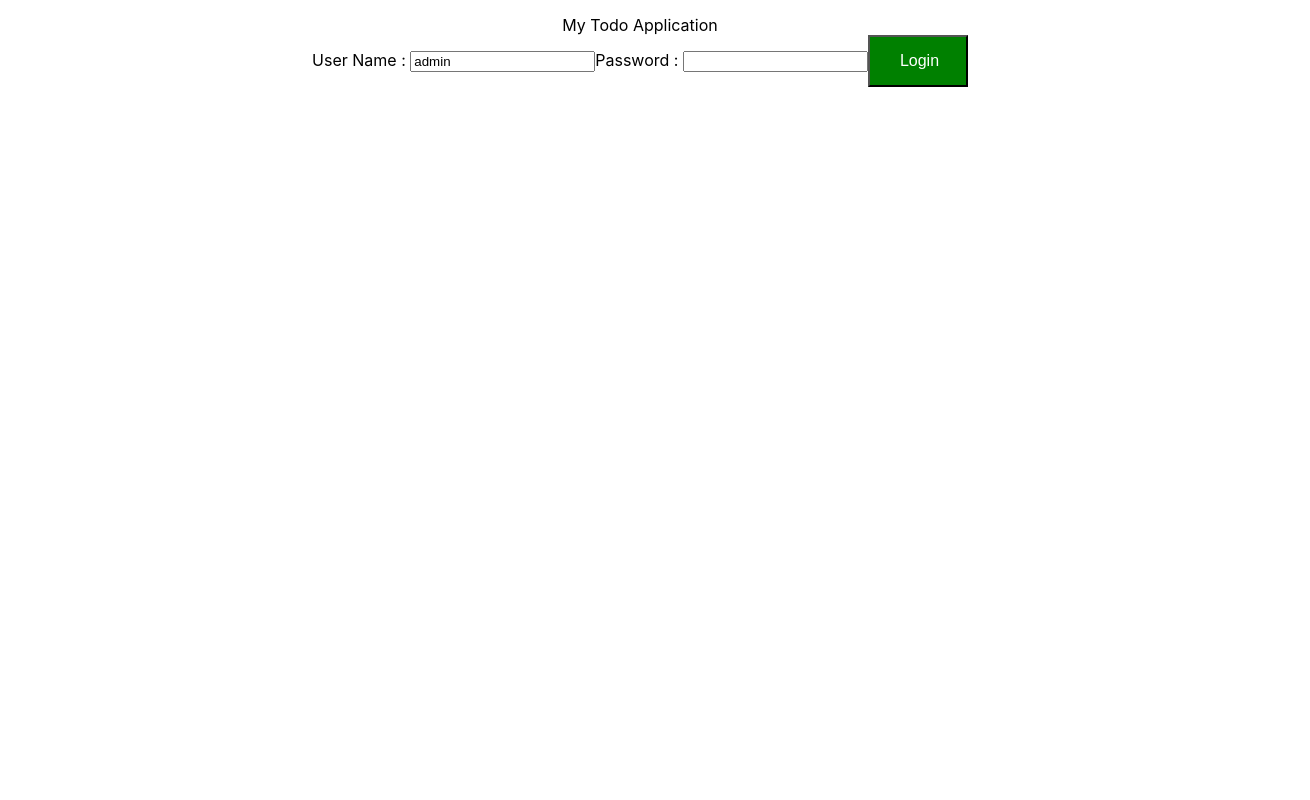
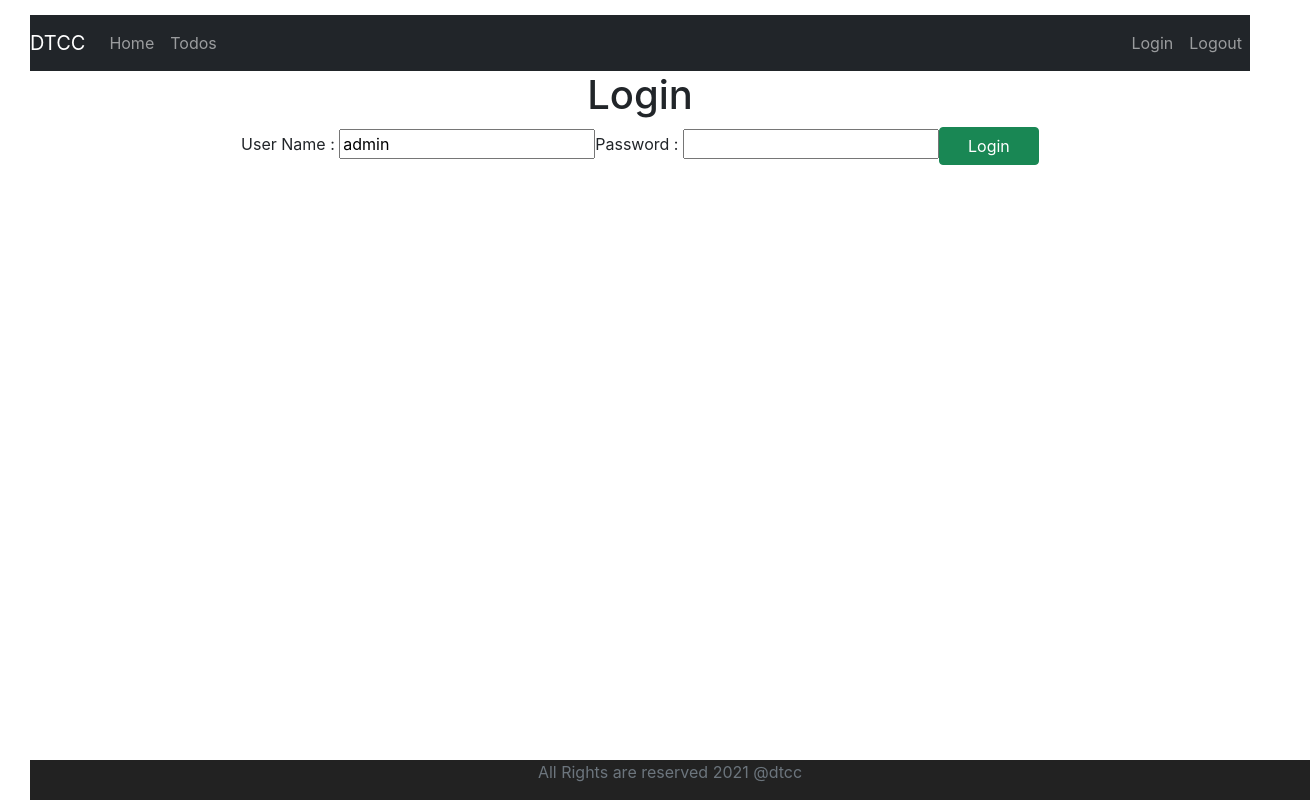
Before and after one commit to charujamnis/todo-app, a React (Create React App) app: page / in a window 1280 px wide. Shown: the whole page, 1310 px wide, since content can reach past the window. Built offline with nearby package versions, Linux system fonts and the light colour scheme.

Commit message:
menus added

```diff
--- a/package.json
+++ b/package.json
@@ -6,8 +6,12 @@
     "@testing-library/jest-dom": "^5.14.1",
     "@testing-library/react": "^11.2.7",
     "@testing-library/user-event": "^12.8.3",
+    "bootstrap": "^5.1.0",
+    "jquery": "^3.6.0",
+    "popper.js": "^1.16.1",
     "react": "^17.0.2",
     "react-dom": "^17.0.2",
+    "react-router-dom": "^5.2.0",
     "react-scripts": "4.0.3",
     "web-vitals": "^1.1.2"
   },
--- a/src/App.css
+++ b/src/App.css
@@ -1,3 +1,11 @@
+.footer{
+  position: absolute;
+  bottom : 0;
+  width : 100%;
+  height:40px;
+  background-color: #222222;
+}
+
 .App {
   text-align: center;
 }
--- a/src/App.js
+++ b/src/App.js
@@ -5,7 +5,6 @@ import ThirdComponent from './components/learning-examples/ThirdComponent'
 import TodoApp from './components/todo/TodoApp'
 import Counter  from './components/counter/Counter'
 import './App.css';
-
 
 class App extends Component {
 
@@ -18,6 +17,7 @@ class App extends Component {
     );
   }
 }
+
 
 class LearningComponents extends Component {
   render() {
--- /dev/null
+++ b/src/bootstrap.css
@@ -0,0 +1 @@
+@import url(https://unpkg.com/browse/bootstrap@4.1.0/dist/css/bootstrap.min.css)
--- a/src/components/todo/TodoApp.jsx
+++ b/src/components/todo/TodoApp.jsx
@@ -1,11 +1,93 @@
 import React , {Component} from 'react'
-
+import {BrowserRouter as Router, Route, Switch,Link} from 'react-router-dom'
 class TodoApp extends Component{
   render(){
     return(
       <div className="TodoApp">
-          My Todo Application
-          <LoginComponent/>
+          <Router>
+            <> {/*React Fragment*/}
+            <HeaderComponent/>
+              <Switch> {/*Switch is used when you want to show only one route at one time */}
+                <Route path="/" exact component={LoginComponent}/>
+                <Route path="/login" component={LoginComponent}/>
+                <Route path="/welcome/:name" component={WelcomeComponent}/>
+                <Route path="/todos" component={ListTodosComponent}/>
+                <Route path="/logout" component={LogoutComponent}/>
+                <Route component={ErrorComponent}/>
+              </Switch>
+              <FooterComponent/>
+            </>
+          </Router>
+          {/*<LoginComponent/>
+          <WelcomeComponent/>*/}
+      </div>
+    )
+  }
+}
+
+class ListTodosComponent extends Component{
+  constructor(props){
+    super(props)
+    this.state={ //array of todos
+      todos : [
+        {id:1, description: 'Learn React', done: false, targetDate: new Date()},
+        {id:2, description: 'Learn Spring' , done: false, targetDate: new Date()},
+        {id:3, description: 'Learn Java' , done: false, targetDate: new Date()},
+        {id:4, description: 'Learn UML' , done: false, targetDate: new Date()},
+        {id:5, description: 'Learn JUnit' , done: false, targetDate: new Date()}
+      ]
+    }
+  }
+  render(){
+    return(
+         <div>
+            <h1>List Todos</h1>
+            <div className="container">
+              <table className="table">
+                <thead>
+                  <tr>
+                    <th>description</th>
+                    <th>target Date</th>
+                    <th>is Completed?</th>
+                  </tr>
+                </thead>
+
+                <tbody>
+                  { //use map function to get the list from an array.
+                    this.state.todos.map(
+                      todo => <tr>
+                      <td>{todo.description}</td>
+                      <td>{todo.targetDate.toString()}</td>
+                      <td>{todo.done.toString()}</td>
+                    </tr>
+                    )
+                  }
+                </tbody>
+              </table>
+              </div>
+           </div>
+    );
+  }
+}
+
+class WelcomeComponent extends Component{
+  render(){
+    return(
+      <>
+      <h1>Welcome</h1>
+      <div className="container">Welcome {this.props.match.params.name}. You can manage your Todos <Link to="/todos"> here </Link> </div>
+      </>
+    );
+  }
+}
+
+class LogoutComponent extends Component{
+  render(){
+    return(
+      <div><h1>You are logged out.</h1>
+        <div className="container">
+            Thank you for using our Application.
+        </div>
       </div>
     )
   }
@@ -45,9 +127,11 @@ class LoginComponent extends Component{
   loginClicked(){
     if(this.state.username==='admin' && this.state.password==='admin123')
     {
-      console.log('Successful')
-      this.setState({showSuccessMessage: true})
-      this.setState({hasLoginFailed: false})
+      //It uses history api to navigate on welcome page.
+      this.props.history.push(`/welcome/${this.state.username}`)
+     // console.log('Successful')
+     // this.setState({showSuccessMessage: true})
+     // this.setState({hasLoginFailed: false})
     }
     else{
       this.setState({hasLoginFailed: true})
@@ -58,15 +142,54 @@ class LoginComponent extends Component{
   render(){
     return(
       <div>
-        {/*<ShowInvalidCredentials hasLoginFailed={this.state.hasLoginFailed}/>*/}
-        {this.state.hasLoginFailed && <div> Invalid Credentials</div>}
-        <ShowLoginSucessMessage showSuccessMessage={this.state.showSuccessMessage}/>
-        User Name : <input type="text" name="username" value={this.state.username} onChange={this.handleChange}/>
-        Password : <input type="text" name="password" value={this.state.password} onChange={this.handleChange}/>
-        <button onClick={this.loginClicked}>Login</button>
+          <h1>Login</h1>
+          <div className="container">
+            {/*<ShowInvalidCredentials hasLoginFailed={this.state.hasLoginFailed}/>*/}
+            {this.state.hasLoginFailed && <div className="alert alert-warning"> Invalid Credentials</div>}
+            <ShowLoginSucessMessage showSuccessMessage={this.state.showSuccessMessage}/>
+            User Name : <input type="text" name="username" value={this.state.username} onChange={this.handleChange}/>
+            Password : <input type="text" name="password" value={this.state.password} onChange={this.handleChange}/>
+            <button className="btn btn-success" onClick={this.loginClicked}>Login</button>
+        </div>
       </div>
     )
   }
+}
+
+class HeaderComponent extends Component{
+  render(){
+    return(
+        <header>
+         <nav className="navbar navbar-expand-md navbar-dark bg-dark">
+            <div><a href="https://www.dtcc.edu/" className="navbar-brand">DTCC</a></div>
+            <ul className="navbar-nav">
+              <li ><Link className="nav-link" to="/welcome/admin">Home</Link></li>
+              <li ><Link className="nav-link" to="/todos">Todos</Link></li>
+            </ul>
+            <ul className="navbar-nav navbar-collapse justify-content-end">
+              <li><Link className="nav-link" to="/login">Login</Link></li>
+              <li><Link className="nav-link" to="/logout">Logout</Link></li>
+            </ul>
+        </nav>
+        </header>
+
+    )
+  }
+}
+
+
+class FooterComponent extends Component{
+  render(){
+    return(
+      <footer className="footer">
+        <span className="text-muted">All Rights are reserved 2021 @dtcc</span>
+      </footer>
+    )
+  }
+}
+
+function ErrorComponent(){
+  return <div>An Error Occured. Contact Support.</div>
 }
 
 function ShowInvalidCredentials(props){
--- a/src/index.js
+++ b/src/index.js
@@ -1,3 +1,7 @@
+import 'bootstrap/dist/css/bootstrap.min.css';
+import $ from 'jquery';
+import Popper from 'popper.js';
+import 'bootstrap/dist/js/bootstrap.bundle.min';
 import React from 'react';
 import ReactDOM from 'react-dom';
 import './index.css';
```
Also changed, not shown: 1 other file (tests, documents, lock files or other folders).
